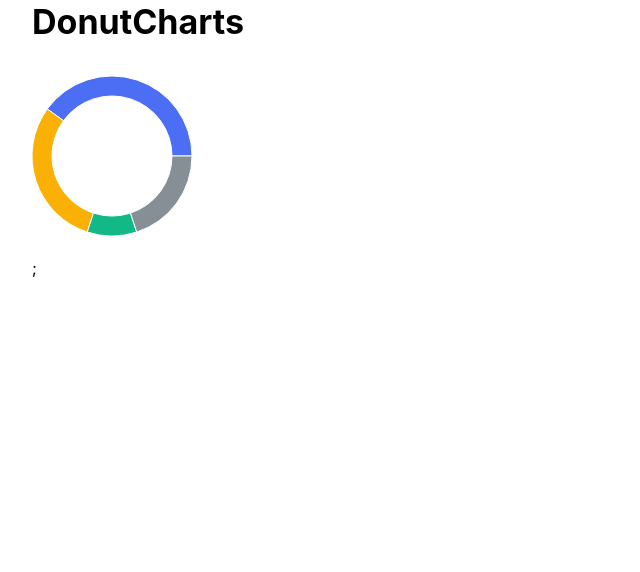
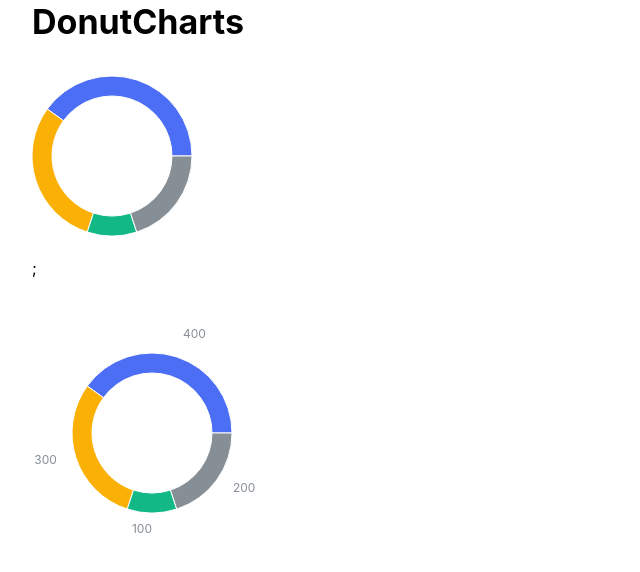
Before and after one commit to yasushi-mo/mantine-next-app-router, a Next.js app: page /charts/mantine-charts/donut-charts in a window 1280 px wide. Shown: the top 572 px of the page, without its empty margins (0-640 px from the left). Built offline with nearby package versions, Linux system fonts and the light colour scheme.

Commit message:
Add: withLabels

```diff
--- a/src/app/charts/mantine-charts/donut-charts/page.tsx
+++ b/src/app/charts/mantine-charts/donut-charts/page.tsx
@@ -15,6 +15,9 @@ export default function DonutCharts() {
       <Stack gap="lg">
         <DonutChart data={data} />;
       </Stack>
+      <Stack>
+        <DonutChart data={data} withLabels withLabelsLine={false} />
+      </Stack>
     </Stack>
   );
 }
```
